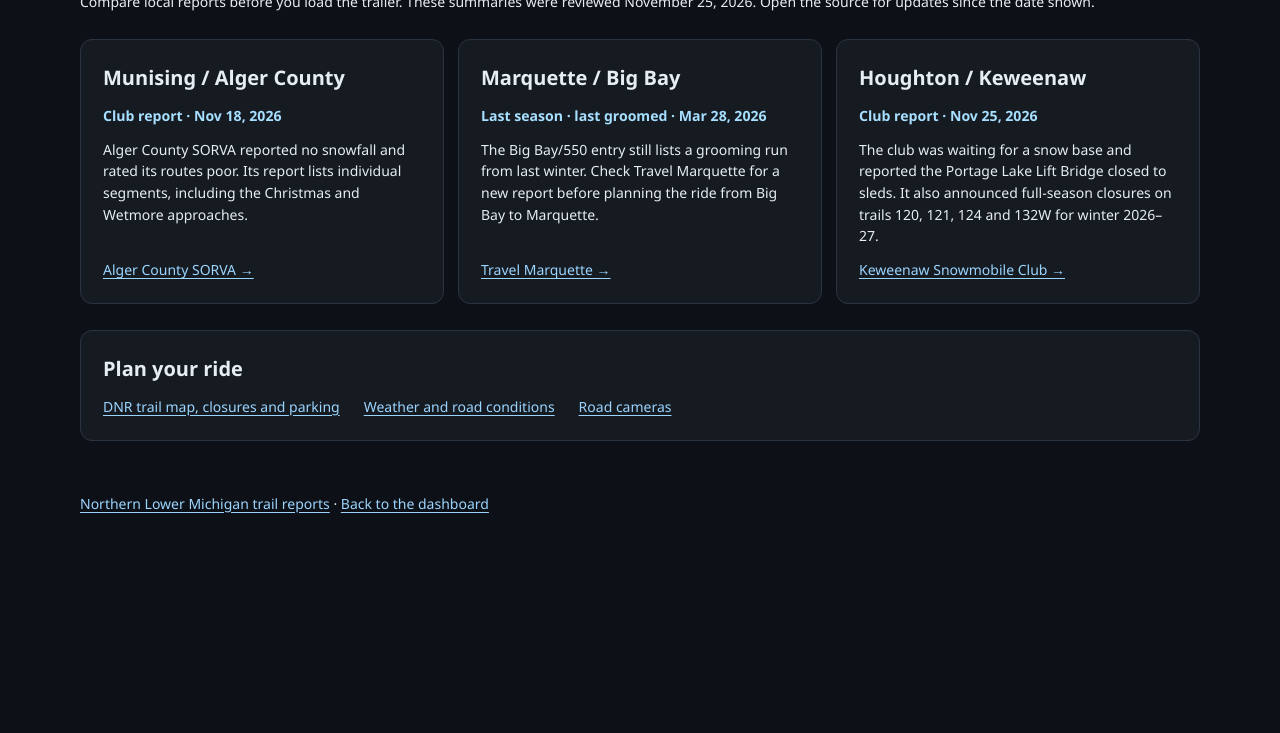
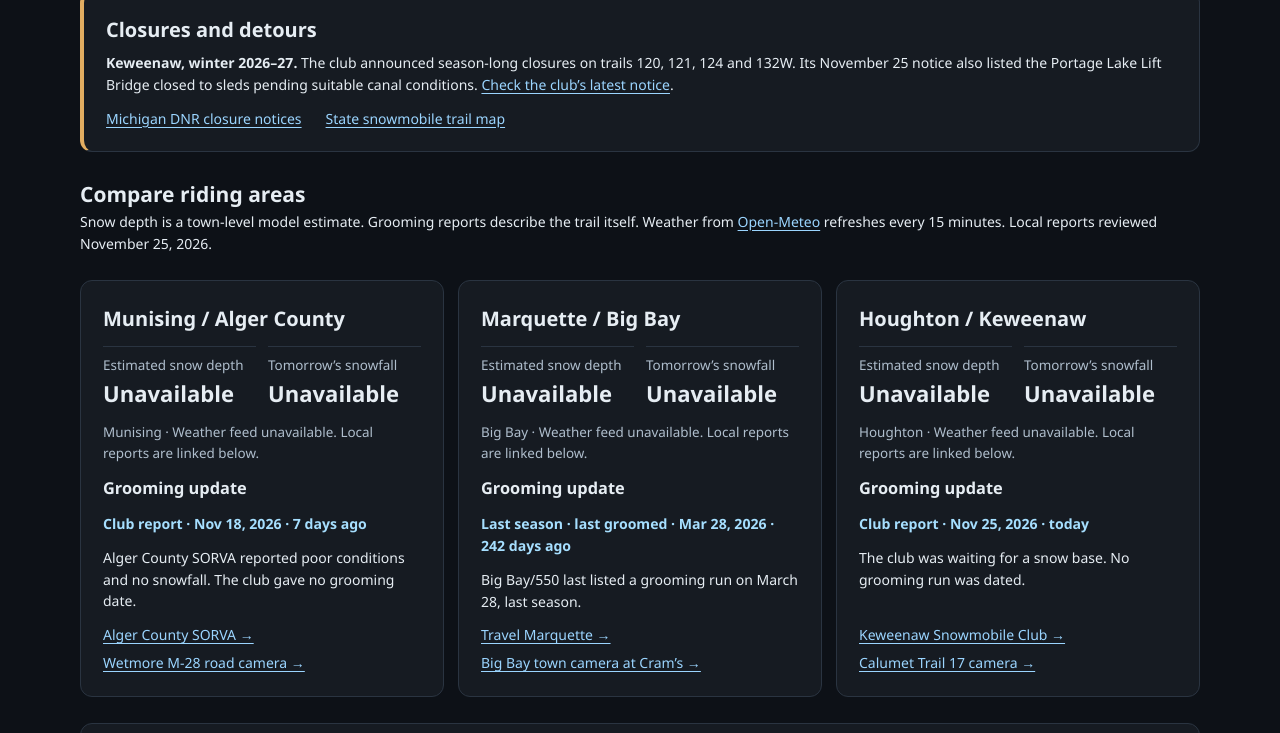
Before and after one commit to dblomqu1-8980/michigan-dashboards, a plain HTML site: page sites/906/snowmobiling.html in a window 1280 px wide. Shown: the part 212-945 px from the top of the page. Before the commit the page ends 800 px from the top, so only its background shows below. Drawn offline with Linux system fonts and the light colour scheme; no server answers.

Commit message:
Compare regional snow forecasts, grooming reports, closures and cameras

```diff
--- /dev/null
+++ b/sites/906/sled-weather.js
@@ -0,0 +1,54 @@
+// All five comparison points use Eastern time, including visitors viewing from elsewhere.
+(() => {
+  const dayInMichigan = new Intl.DateTimeFormat('en-CA', {
+    timeZone: 'America/Detroit', year: 'numeric', month: '2-digit', day: '2-digit'
+  });
+  const dayMillis = 86400000;
+  const inches = (value, factor) => Number.isFinite(value) && value >= 0
+    ? (value * factor).toFixed(1) + ' in' : 'Unavailable';
+
+  function showReportAge() {
+    const today = Date.parse(dayInMichigan.format(new Date()));
+    document.querySelectorAll('[data-age]').forEach(time => {
+      const days = (today - Date.parse(time.dateTime)) / dayMillis;
+      if (days >= 0) time.nextElementSibling.textContent = days === 0 ? ' · today' : ' · ' + days + (days === 1 ? ' day ago' : ' days ago');
+    });
+  }
+
+  async function refresh(card) {
+    const date = dayInMichigan.format(new Date());
+    const tomorrow = new Date(Date.parse(date) + dayMillis).toISOString().slice(0, 10);
+    const label = card.querySelector('[data-weather-time]');
+    const depth = card.querySelector('[data-depth]');
+    const forecast = card.querySelector('[data-forecast]');
+    const params = new URLSearchParams({
+      latitude: card.dataset.lat, longitude: card.dataset.lon, timezone: 'America/Detroit',
+      current: 'snow_depth', daily: 'snowfall_sum', forecast_days: '2'
+    });
+    try {
+      const response = await fetch('https://api.open-meteo.com/v1/forecast?' + params,
+        {signal: AbortSignal.timeout(15000)});
+      if (!response.ok) throw Error('Weather request failed');
+      const wx = await response.json();
+      const stamp = wx.current?.time || '';
+      const forecastIndex = wx.daily?.time?.indexOf(tomorrow) ?? -1;
+      depth.textContent = stamp.startsWith(date) && wx.current_units?.snow_depth === 'm'
+        ? inches(wx.current.snow_depth, 1 / 0.0254) : 'Unavailable';
+      forecast.textContent = wx.daily_units?.snowfall_sum === 'cm'
+        ? inches(wx.daily?.snowfall_sum?.[forecastIndex], 1 / 2.54) : 'Unavailable';
+      label.textContent = 'Forecast for ' + tomorrow + (stamp.startsWith(date) ? ' · Model time ' + stamp.replace('T',' ') + ' ET' : '');
+    } catch {
+      depth.textContent = forecast.textContent = 'Unavailable';
+      label.textContent = 'Weather feed unavailable. Local reports are linked below.';
+    }
+  }
+
+  function update() {
+    if (document.hidden) return;
+    showReportAge();
+    document.querySelectorAll('article[data-lat]').forEach(refresh);
+  }
+  update();
+  setInterval(update, 15 * 60 * 1000);
+  document.addEventListener('visibilitychange', update);
+})();
--- a/sites/906/snowmobiling.html
+++ b/sites/906/snowmobiling.html
@@ -56,12 +56,19 @@
     article, aside { background: var(--surface); border: 1px solid var(--border); border-radius: 12px; padding: 22px; }
     article { display: flex; flex-direction: column; align-items: flex-start; gap: 12px; }
     article h2, aside h2 { font-size: 1.25rem; }
-    article a { margin-top: auto; }
+    .notices { margin: 16px 0 26px; border-left: 4px solid #e2ad61; }
+    .notices p { margin: 7px 0; }
+    .metrics { display: grid; grid-template-columns: repeat(2,minmax(0,1fr)); gap: 12px; width: 100%; }
+    .metrics div { border-top: 1px solid var(--border); padding-top: 8px; }
+    .metrics dt, .weather-time { color: #afbecd; font-size: .84rem; }
+    .metrics dd { font-size: 1.38rem; font-weight: 700; }
+    .sources { display: grid; gap: 6px; margin-top: auto; }
     main a, footer a { color: #9bd5ff; text-decoration: underline; text-underline-offset: 3px; }
     .links { display: flex; flex-wrap: wrap; gap: 12px 24px; margin-top: 12px; }
     .stamp { font-size: .88rem; }
     @media(max-width: 800px) { header { position: static; flex-wrap: wrap; gap: 10px; } .hdr-nav { justify-content: flex-start; } }
   </style>
+  <script defer src="/sled-weather.js"></script>
 </head>
 <body>
 <header>
@@ -91,25 +98,56 @@
 <main>
   <p class="region">Upper Peninsula</p>
   <h1>Snowmobile trail reports</h1>
-  <p>Compare local reports before you load the trailer. These summaries were reviewed November 25, 2026. Open the source for updates since the date shown.</p>
+  <aside class="notices" aria-labelledby="closures">
+    <h2 id="closures">Closures and detours</h2>
+    <p><strong>Keweenaw, winter 2026–27.</strong> The club announced season-long closures on trails 120, 121, 124 and 132W. Its November 25 notice also listed the Portage Lake Lift Bridge closed to sleds pending suitable canal conditions. <a href="https://www.keweenawsnowmobileclub.com/trail-conditions/">Check the club’s latest notice</a>.</p>
+    <div class="links"><a href="https://www.michigan.gov/dnr/about/newsroom/closures">Michigan DNR closure notices</a>
+    <a href="https://www.michigan.gov/dnr/things-to-do/snowmobiling/where">State snowmobile trail map</a></div>
+  </aside>
+  <h2>Compare riding areas</h2>
+  <p>Snow depth is a town-level model estimate. Grooming reports describe the trail itself. Weather from <a href="https://open-meteo.com/">Open-Meteo</a> refreshes every 15 minutes. Local reports reviewed November 25, 2026.</p>
   <section class="reports" aria-label="Regional reports">
-    <article>
+    <article data-lat="46.41" data-lon="-86.65">
       <h2>Munising / Alger County</h2>
-      <p class="stamp">Club report · <time datetime="2026-11-18">Nov 18, 2026</time></p>
-      <p>Alger County SORVA reported no snowfall and rated its routes poor. Its report lists individual segments, including the Christmas and Wetmore approaches.</p>
-      <a href="https://www.algersorva.com/snowmobile-trail-report/">Alger County SORVA →</a>
+      <dl class="metrics">
+        <div><dt>Estimated snow depth</dt><dd data-depth>—</dd></div>
+        <div><dt>Tomorrow’s snowfall</dt><dd data-forecast>—</dd></div>
+      </dl>
+      <p class="weather-time">Munising · <span data-weather-time>Weather requires a connection and JavaScript.</span></p>
+      <h3>Grooming update</h3>
+      <p class="stamp">Club report · <time data-age datetime="2026-11-18">Nov 18, 2026</time><span></span></p>
+      <p>Alger County SORVA reported poor conditions and no snowfall. The club gave no grooming date.</p>
+      <div class="sources"><a href="https://www.algersorva.com/snowmobile-trail-report/">Alger County SORVA →</a>
+        <a href="https://www.exploremunising.com/web-cams/">Wetmore M-28 road camera →</a>
+      </div>
     </article>
-    <article>
+    <article data-lat="46.82" data-lon="-87.73">
       <h2>Marquette / Big Bay</h2>
-      <p class="stamp">Last season · last groomed · <time datetime="2026-03-28">Mar 28, 2026</time></p>
-      <p>The Big Bay/550 entry still lists a grooming run from last winter. Check Travel Marquette for a new report before planning the ride from Big Bay to Marquette.</p>
-      <a href="https://www.travelmarquette.com/things-to-do/winter-activities/trail-conditions/">Travel Marquette →</a>
+      <dl class="metrics">
+        <div><dt>Estimated snow depth</dt><dd data-depth>—</dd></div>
+        <div><dt>Tomorrow’s snowfall</dt><dd data-forecast>—</dd></div>
+      </dl>
+      <p class="weather-time">Big Bay · <span data-weather-time>Weather requires a connection and JavaScript.</span></p>
+      <h3>Grooming update</h3>
+      <p class="stamp">Last season · last groomed · <time data-age datetime="2026-03-28">Mar 28, 2026</time><span></span></p>
+      <p>Big Bay/550 last listed a grooming run on March 28, last season.</p>
+      <div class="sources"><a href="https://www.travelmarquette.com/things-to-do/winter-activities/trail-conditions/">Travel Marquette →</a>
+        <a href="https://bigbay550snowmobileclub.com/">Big Bay town camera at Cram’s →</a>
+      </div>
     </article>
-    <article>
+    <article data-lat="47.12" data-lon="-88.57">
       <h2>Houghton / Keweenaw</h2>
-      <p class="stamp">Club report · <time datetime="2026-11-25">Nov 25, 2026</time></p>
-      <p>The club was waiting for a snow base and reported the Portage Lake Lift Bridge closed to sleds. It also announced full-season closures on trails 120, 121, 124 and 132W for winter 2026–27.</p>
-      <a href="https://www.keweenawsnowmobileclub.com/trail-conditions/">Keweenaw Snowmobile Club →</a>
+      <dl class="metrics">
+        <div><dt>Estimated snow depth</dt><dd data-depth>—</dd></div>
+        <div><dt>Tomorrow’s snowfall</dt><dd data-forecast>—</dd></div>
+      </dl>
+      <p class="weather-time">Houghton · <span data-weather-time>Weather requires a connection and JavaScript.</span></p>
+      <h3>Grooming update</h3>
+      <p class="stamp">Club report · <time data-age datetime="2026-11-25">Nov 25, 2026</time><span></span></p>
+      <p>The club was waiting for a snow base. No grooming run was dated.</p>
+      <div class="sources"><a href="https://www.keweenawsnowmobileclub.com/trail-conditions/">Keweenaw Snowmobile Club →</a>
+        <a href="https://www.keweenawsnowmobileclub.com/calumet-trail-cam/">Calumet Trail 17 camera →</a>
+      </div>
     </article>
   </section>
   <aside>
```
Also changed, not shown: sites/upnorth/sled-weather.js (added, +54 -0 lines), sites/upnorth/snowmobiling.html (+40 -10 lines).
